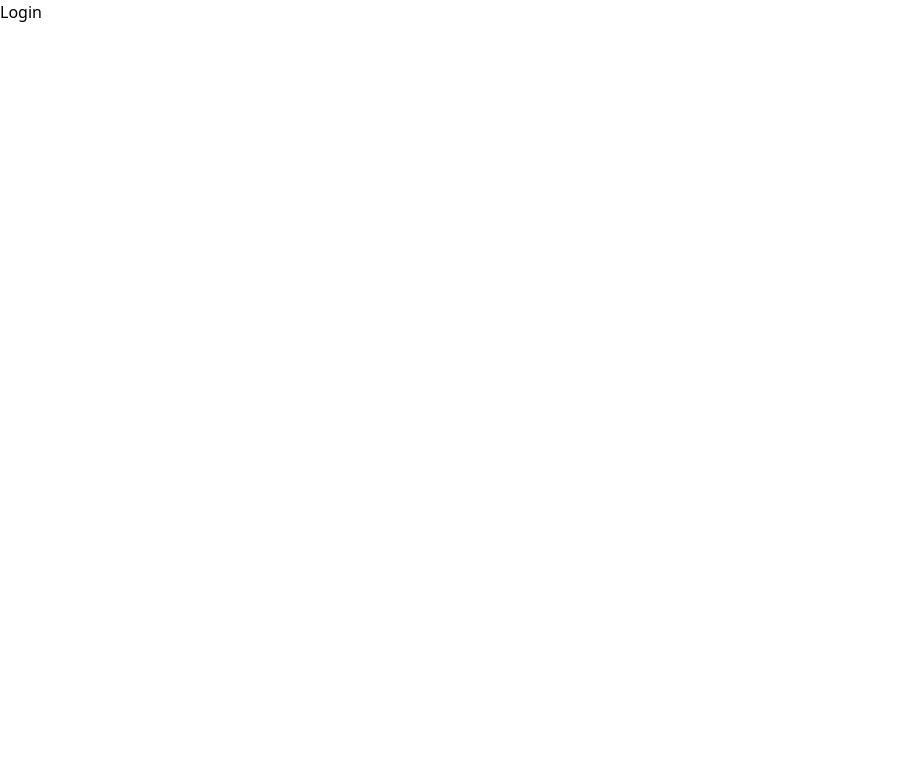
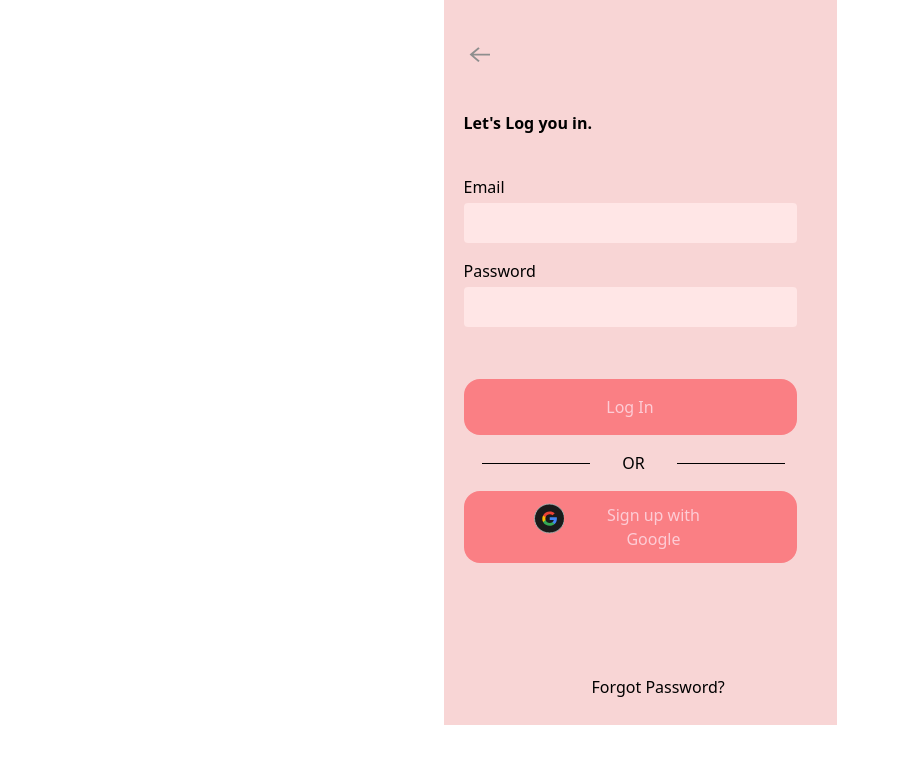
Before and after one commit to Dikshantw/Getogether-, a React (Vite) app: page /signin in a window 1280 px wide. Shown: the top 764 px of the page, without its empty margins (0-899 px from the left). Built offline with nearby package versions, Linux system fonts and the light colour scheme.

Commit message:
added signin page

```diff
--- a/src/components/LandingPage.tsx
+++ b/src/components/LandingPage.tsx
@@ -58,7 +58,10 @@ const LandingPage = () => {
         </button>
         <div className=" ml-32 mt-28">
           <p>
-            Existing user? <strong>Log in</strong>
+            Existing user?{" "}
+            <button onClick={() => navigate("/signin")}>
+              <strong>Log in</strong>
+            </button>
           </p>
         </div>
       </div>
--- a/src/components/SignIn.tsx
+++ b/src/components/SignIn.tsx
@@ -1,5 +1,114 @@
+import { useState } from "react";
+import { useNavigate } from "react-router-dom";
+
 const SignIn = () => {
-  return <div>Login</div>;
+  const [email, setEmail] = useState("");
+  const [password, setPassword] = useState("");
+  const navigate = useNavigate();
+
+  const handleEmailChange = (event: React.ChangeEvent<HTMLInputElement>) => {
+    setEmail(event.target.value);
+  };
+
+  const handlePasswordChange = (event: React.ChangeEvent<HTMLInputElement>) => {
+    setPassword(event.target.value);
+  };
+  return (
+    <>
+      <div className="flex justify-center items-center">
+        <div className="w-[393px] h-[725px] bg-[#f8d5d5]">
+          <button className=" ml-6 mt-11" onClick={() => navigate("/")}>
+            <svg
+              width="24"
+              height="21"
+              viewBox="0 0 24 21"
+              fill="none"
+              xmlns="http://www.w3.org/2000/svg"
+            >
+              <path
+                d="M1.58576 10.6092L10.2929 18.0184L11.7071 16.815L5.41418 11.4601L22 11.4601L22 9.75822L5.41418 9.75822L11.7071 4.40335L10.2929 3.19994L1.58576 10.6092Z"
+                fill="#8E8E8E"
+              />
+            </svg>
+          </button>
+          <div className=" ml-5 mr-10 mt-10">
+            <strong>Let's Log you in.</strong>
+
+            <form className="flex flex-col w-full mt-10">
+              <label className="flex flex-col mb-4">
+                Email
+                <input
+                  type="email"
+                  className=" p-2 mt-1 rounded bg-[#ffe6e6]"
+                  value={email}
+                  onChange={handleEmailChange}
+                />
+              </label>
+              <label className="flex flex-col mb-4">
+                Password
+                <input
+                  type="password"
+                  className=" p-2 mt-1 rounded bg-[#ffe6e6]"
+                  value={password}
+                  onChange={handlePasswordChange}
+                />
+              </label>
+
+              <button
+                className="bg-[#fa7f84] text-[#fdccd5] rounded-2xl py-4 px-20  mt-9"
+                type="button"
+                onClick={() => navigate("/chat")}
+              >
+                Log In
+              </button>
+            </form>
+            <div className="flex justify-center items-center w-[304px] h-4 mt-5 mx-[18px]">
+              <div className="border-b border-black w-28 mr-8"></div>
+              <p>OR</p>
+              <div className="border-b border-black w-28 ml-8"></div>
+            </div>
+            <button className="flex justify-center items-center bg-[#fa7f84] text-[#fdccd5] rounded-2xl py-3 mt-5 px-[70px]">
+              <div className="flex  gap-4 ">
+                <svg
+                  width="32"
+                  height="31"
+                  viewBox="0 0 32 31"
+                  fill="none"
+                  xmlns="http://www.w3.org/2000/svg"
+                >
+                  <path
+                    d="M31.5 15.5C31.5 23.7694 24.5755 30.5 16 30.5C7.4245 30.5 0.5 23.7694 0.5 15.5C0.5 7.23057 7.4245 0.5 16 0.5C24.5755 0.5 31.5 7.23057 31.5 15.5Z"
+                    fill="#1A1A1A"
+                    stroke="#A8B0AF"
+                  />
+                  <path
+                    d="M23.7099 15.8133C23.7106 15.3038 23.6661 14.7951 23.577 14.2928H16.2975V17.1729H20.4669C20.3816 17.6328 20.201 18.0713 19.936 18.4619C19.6711 18.8524 19.3272 19.1869 18.9252 19.4453V21.3147H21.4135C22.8705 20.0134 23.7099 18.0889 23.7099 15.8133Z"
+                    fill="#4285F4"
+                  />
+                  <path
+                    d="M16.2975 23.1209C18.3805 23.1209 20.1345 22.4583 21.4135 21.3158L18.9251 19.4464C18.2326 19.9013 17.3406 20.1609 16.2975 20.1609C14.2841 20.1609 12.5752 18.846 11.9641 17.0742H9.4007V19.0008C10.0432 20.2393 11.0283 21.2804 12.2462 22.008C13.464 22.7355 14.8667 23.1208 16.2975 23.1209Z"
+                    fill="#34A853"
+                  />
+                  <path
+                    d="M11.9641 17.0749C11.641 16.1465 11.641 15.141 11.9641 14.2126V12.286H9.40071C8.86024 13.3279 8.57877 14.4777 8.57877 15.6438C8.57877 16.8098 8.86024 17.9597 9.40071 19.0015L11.9641 17.0749Z"
+                    fill="#FBBC04"
+                  />
+                  <path
+                    d="M16.2976 11.1255C17.3984 11.1081 18.4621 11.511 19.2587 12.2472L21.4619 10.1129C20.0648 8.84173 18.2141 8.14384 16.2976 8.16553C14.8668 8.16559 13.4642 8.5509 12.2463 9.27844C11.0285 10.006 10.0433 11.0471 9.40085 12.2856L11.9642 14.2122C12.5753 12.4404 14.2842 11.1255 16.2976 11.1255Z"
+                    fill="#EA4335"
+                  />
+                </svg>
+                Sign up with Google
+              </div>
+            </button>
+            <div className=" ml-32 mt-28">
+              <p>Forgot Password?</p>
+            </div>
+          </div>
+        </div>
+      </div>
+    </>
+  );
 };
 
 export default SignIn;
```
